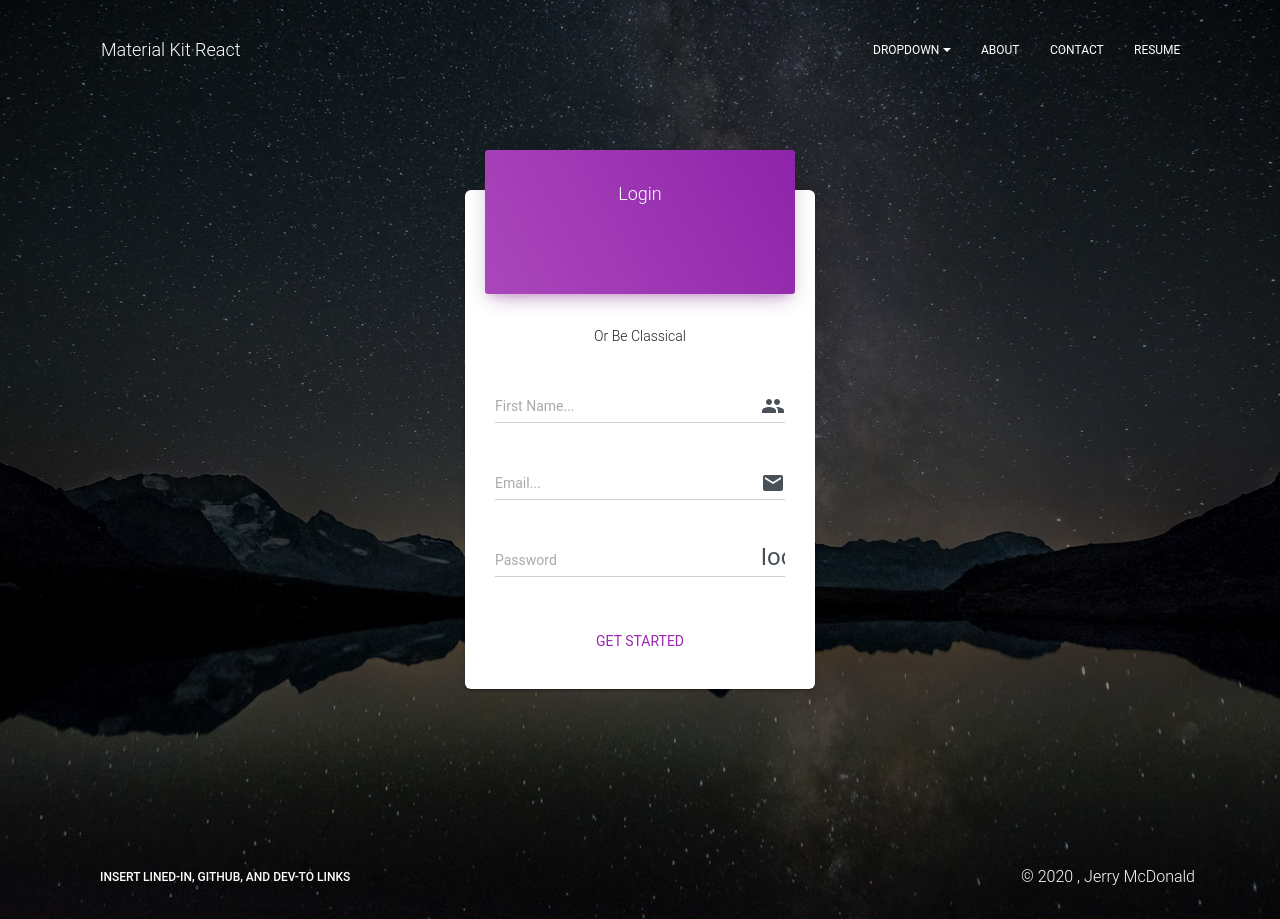
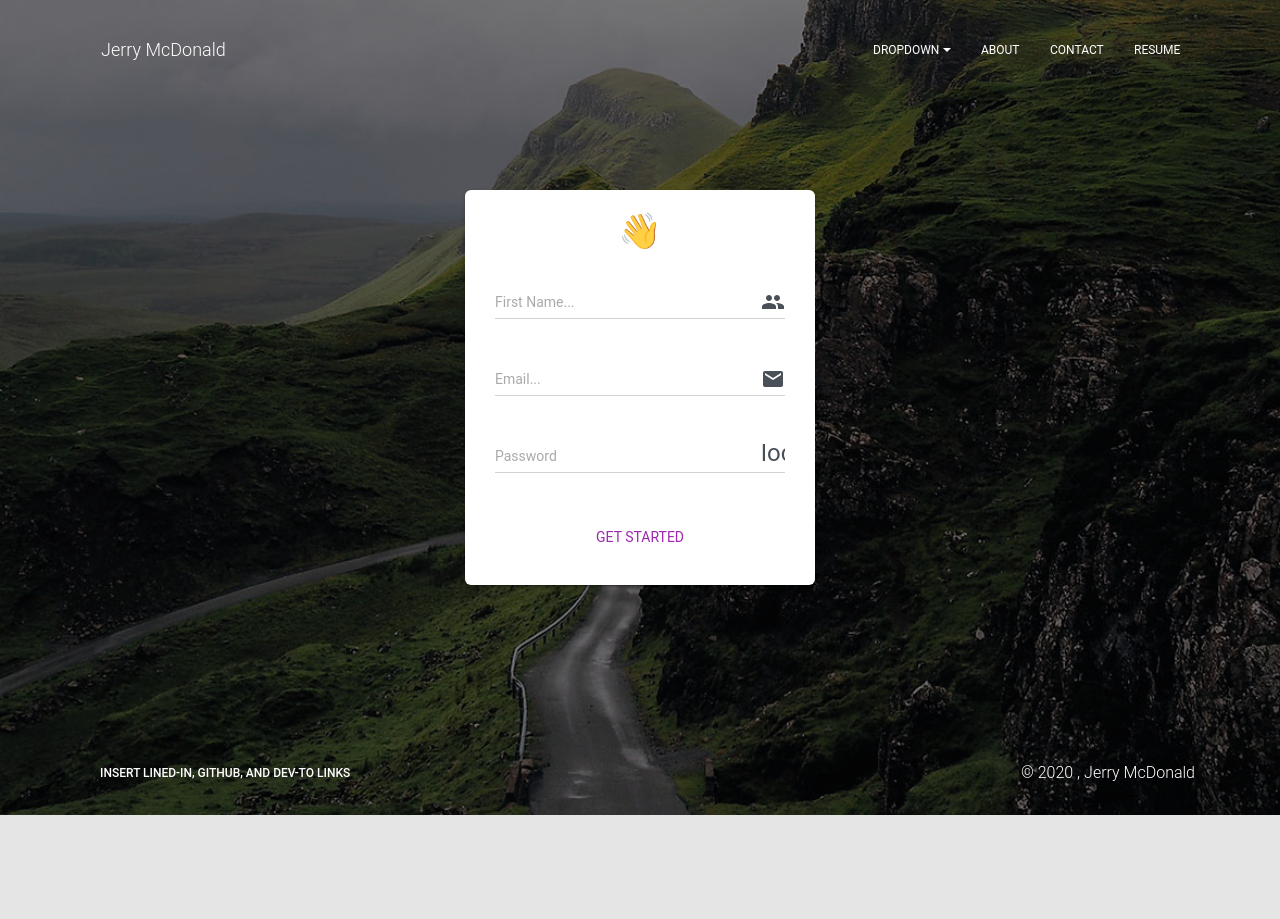
Before and after one commit to JerryMcDonald/PortfolioWebsite, a React (Create React App) app in the folder my-app/: page /contact-page in a window 1280 px wide. After the commit the page ends 815 px from the top, so only its background shows below. Built offline with nearby package versions, Linux system fonts and the light colour scheme.

Commit message:
updated background

```diff
--- a/my-app/src/views/ContactPage/ContactPage.js
+++ b/my-app/src/views/ContactPage/ContactPage.js
@@ -21,7 +21,7 @@ import CustomInput from "../../components/CustomInput/CustomInput.js";
 
 import styles from "../../assets/jss/material-kit-react/views/loginPage.js";
 
-import image from "../../assets/img/bg7.jpg";
+import image from "../../assets/img/bg3.jpg";
 
 
 const useStyles = makeStyles(styles);
@@ -38,7 +38,7 @@ export default function ContactPage(props) {
       <Header
         absolute
         color="transparent"
-        brand="Material Kit React"
+        brand="Jerry McDonald"
         rightLinks={<HeaderLinks />}
         {...rest}
       />
@@ -55,7 +55,7 @@ export default function ContactPage(props) {
             <GridItem xs={12} sm={12} md={4}>
               <Card className={classes[cardAnimaton]}>
                 <form className={classes.form}>
-                  <CardHeader color="primary" className={classes.cardHeader}>
+                  {/* <CardHeader color="primary" className={classes.cardHeader}>
                     <h4>Login</h4>
                     <div className={classes.socialLine}>
                       <Button
@@ -86,8 +86,8 @@ export default function ContactPage(props) {
                         <i className={"fab fa-google-plus-g"} />
                       </Button>
                     </div>
-                  </CardHeader>
-                  <p className={classes.divider}>Or Be Classical</p>
+                  </CardHeader> */}
+                  <p style={{ fontSize: 35 }} className={classes.divider}><span role="img" aria-label="sheep">👋</span> </p>
                   <CardBody>
                     <CustomInput
                       labelText="First Name..."
```
